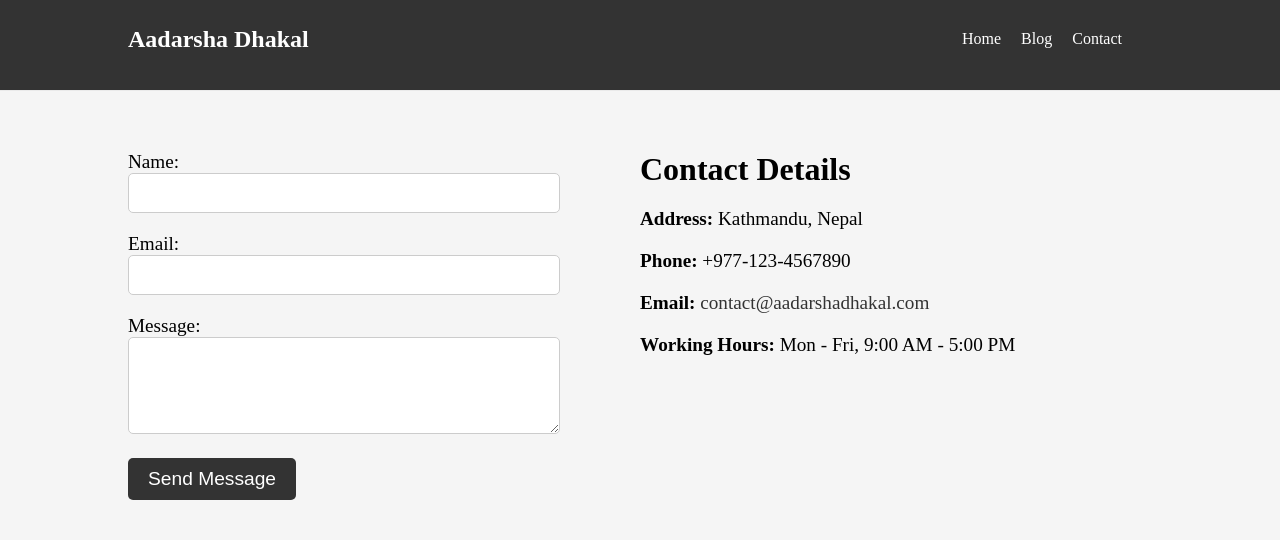
After one commit to aadarshadhakalg/python_course, a Django app: template templates/contact.html in a window 1280 px wide. The commit adds this page. Shown: the top 540 px of the page. Run offline with Django 5.2, Linux system fonts and the light colour scheme; the template is opened without the code that fills it, so the values that code supplies are empty.

Commit message:
20250403

```diff
--- a/static/css/style.css
+++ b/static/css/style.css
@@ -11,6 +11,7 @@ body {
     max-width: 1200px;
     margin: 0 auto;
     width: 80%;
+    justify-items: center;
 }
 
 img {
@@ -77,3 +78,214 @@ footer {
     text-align: center;
     border-top: 1px solid #eaeaea;
 }
+
+
+
+/* My Details Css */
+
+.profile_photo {
+    width: 250px;
+    height: 250px;
+    border-radius: 50%;
+    object-fit: cover;
+}
+
+.my_details {
+    display: flex;
+    justify-content: center;
+    align-items: center;
+    flex-direction: column;
+}
+
+.my_details h1 {
+    font-size: 2em;
+    margin-bottom: 10px;
+}
+
+.my_details p {
+    font-size: 1.2em;
+    margin-bottom: 20px;
+}
+
+.my_details a {
+    text-decoration: none;
+    color: #333;
+    background-color: #eaeaea;
+    padding: 10px 20px;
+    border-radius: 5px;
+    transition: background-color 0.3s ease;
+}
+
+.my_details a:hover {
+    background-color: #333;
+    color: white;
+}
+
+.my_details * {
+    padding: 20px;
+}
+
+
+/* Blog Listing Css */
+
+.blog_listing {
+    display: flex;
+    justify-content: center;
+    align-items: center;
+    flex-direction: column;
+}
+
+.blog_listing h1 {
+    font-size: 2em;
+    margin-bottom: 20px;
+}
+
+.blog_listing .blog_list {
+    display: flex;
+    justify-content: center;
+    align-items: center;
+    flex-direction: column;
+    align-self: stretch;
+}
+
+.blog_listing .blog_item {
+    background-color: white;
+    border-radius: 5px;
+    box-shadow: 0 0 10px rgba(0, 0, 0, 0.1);
+    margin: 20px;
+    padding: 20px;
+    width: 80%;
+}
+
+.blog_listing .blog_item h2 {
+    font-size: 1.5em;
+    margin-bottom: 10px;
+}
+
+.blog_listing .blog_item h2 a {
+    text-decoration: none;
+    color: #333;
+    padding: 10px 0;
+    transition: background-color 0.3s ease;
+}
+
+.blog_listing .blog_item h2 a:hover {
+    color: darkolivegreen;
+}
+
+.blog_listing .blog_item p {
+    font-size: 1.2em;
+    margin-bottom: 20px;
+}
+
+
+
+/* Blog Post Css */
+
+
+/* Blog Detail */
+.blog_detail {
+    display: flex;
+    justify-content: center;
+    align-items: center;
+    flex-direction: column;
+}
+
+.blog_detail h1 {
+    font-size: 2em;
+    margin-bottom: 20px;
+}
+
+.blog_detail p {
+    font-size: 1.2em;
+    margin-bottom: 20px;
+}
+
+
+/* Contact Css */
+
+.contact {
+    display: flex;
+    justify-content: center;
+    align-items: flex-start;
+    flex-direction: row;
+    padding: 40px 0;
+}
+
+
+.contact_form {
+    display: flex;
+    justify-content: center;
+    align-items: flex-start;
+    flex-direction: column;
+    flex: 1;
+}
+
+
+.contact_form form {
+    width: 80%;
+}
+
+.contact_form .form-group {
+    margin-bottom: 20px;
+}
+
+.contact_form label {
+    font-size: 1.2em;
+    margin-bottom: 10px;
+}
+
+.contact_form input,
+.contact_form textarea {
+    width: 100%;
+    padding: 10px;
+    border-radius: 5px;
+    border: 1px solid #ccc;
+    font-size: 1em;
+}
+
+.contact_form button {
+    background-color: #333;
+    color: white;
+    padding: 10px 20px;
+    border: none;
+    border-radius: 5px;
+    font-size: 1.2em;
+    cursor: pointer;
+    transition: background-color 0.3s ease;
+}
+
+.contact_form button:hover {
+    background-color: darkolivegreen;
+}
+
+
+.contact_details {
+    display: flex;
+    justify-content: center;
+    flex-direction: column;
+    align-items: flex-start;
+    flex: 1;
+}
+
+.contact_details h2 {
+    font-size: 2em;
+    margin-bottom: 20px;
+}
+
+.contact_details p {
+    font-size: 1.2em;
+    margin-bottom: 20px;
+}
+
+.contact_details a {
+    text-decoration: none;
+    color: #333;
+    transition: background-color 0.3s ease;
+}
+
+.contact_details a:hover {
+    color: darkolivegreen;
+}
+
+/* Media Queries */
--- a/templates/base.html
+++ b/templates/base.html
@@ -1,5 +1,4 @@
 {% load static %}
-
 
 <!DOCTYPE html>
 <html lang="en">
@@ -8,7 +7,7 @@
     <meta charset="UTF-8">
     <meta name="viewport" content="width=device-width, initial-scale=1.0">
     <link rel="stylesheet" href="{% static 'css/style.css' %}">
-    <title>{% block title %}About Me{% endblock title %}</title>
+    <title>About Me</title>
 </head>
 
 <body>
@@ -17,16 +16,17 @@
             <h1 class="top-logo">Aadarsha Dhakal</h1>
             <nav class="menu">
                 <ul class="menu-list">
-                    <li class="menu-item"><a href="{% url 'index' %}">Home</a></li>
+                    <li class="menu-item"><a href="/">Home</a></li>
+                    <li class="menu-item"><a href="blog.html">Blog</a></li>
+                    <li class="menu-item"><a href="contact.html">Contact</a></li>
                 </ul>
             </nav>
         </div>
     </header>
-    <section>
-        <div class="container">
-            {% block content %}{% endblock content %}
-        </div>
-    </section>
+
+    {% block content %}
+    {% endblock content %}
+
     <footer>
         <div class="container">
             <p>&copy; 2025 - Aadarsha Dhakal</p>
--- /dev/null
+++ b/templates/contact.html
@@ -0,0 +1,42 @@
+{% extends "base.html" %}
+
+{% block content %}
+<section>
+
+    <div class="container contact">
+        <div class="contact_form">
+            <form action="/submit-contact" method="POST">
+                <div class="form-group">
+                    <label for="name">Name:</label>
+                    <input type="text" id="name" name="name" required>
+                </div>
+                <div class="form-group">
+                    <label for="email">Email:</label>
+                    <input type="email" id="email" name="email" required>
+                </div>
+                <div class="form-group">
+                    <label for="message">Message:</label>
+                    <textarea id="message" name="message" rows="5" required></textarea>
+                </div>
+                <button type="submit">Send Message</button>
+            </form>
+        </div>
+        <div class="contact_details">
+            <h2>Contact Details</h2>
+            <p><strong>Address:</strong> Kathmandu, Nepal</p>
+            <p><strong>Phone:</strong> +977-123-4567890</p>
+            <p><strong>Email:</strong> <a href="mailto:contact@aadarshadhakal.com">contact@aadarshadhakal.com</a>
+            </p>
+            <p><strong>Working Hours:</strong> Mon - Fri, 9:00 AM - 5:00 PM</p>
+        </div>
+    </div>
+    <div class="contact_map">
+        <iframe
+            src="https://www.google.com/maps/embed?pb=!1m18!1m12!1m3!1d3532.1234567890123!2d85.32456789012345!3d27.717245678901234!2m3!1f0!2f0!3f0!3m2!1i1024!2i768!4f13.1!3m3!1m2!1s0x0%3A0x1234567890abcdef!2sYour+Location+Name!5e0!3m2!1sen!2snp!4v1234567890123"
+            width="100%" height="450" style="border:0;" allowfullscreen="" loading="lazy"
+            referrerpolicy="no-referrer-when-downgrade">
+        </iframe>
+    </div>
+</section>
+
+{% endblock content %}
```
Also changed, not shown: templates/blog.html (added, +22 -0 lines), templates/blog_detail.html (added, +11 -0 lines), templates/index.html (+13 -11 lines).
